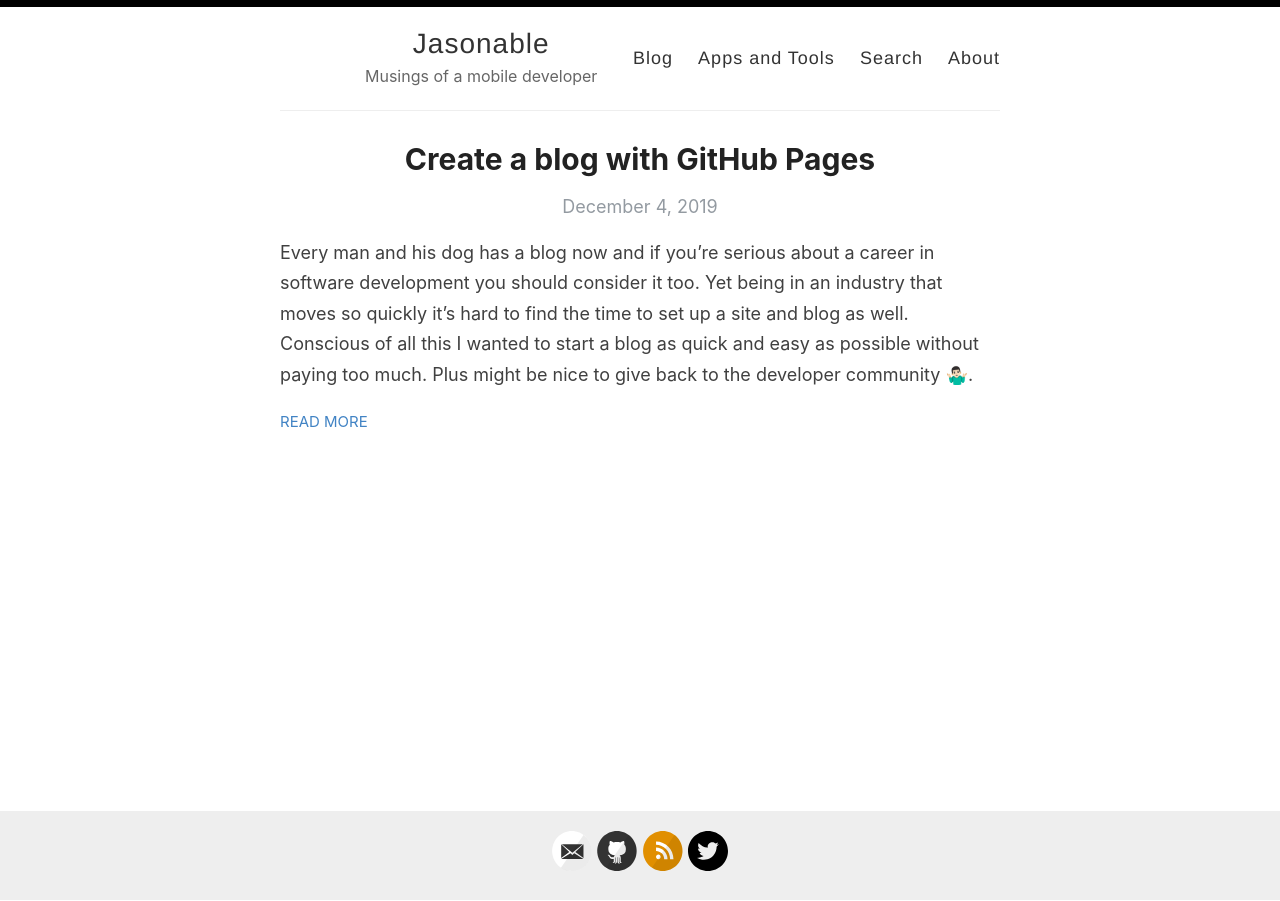
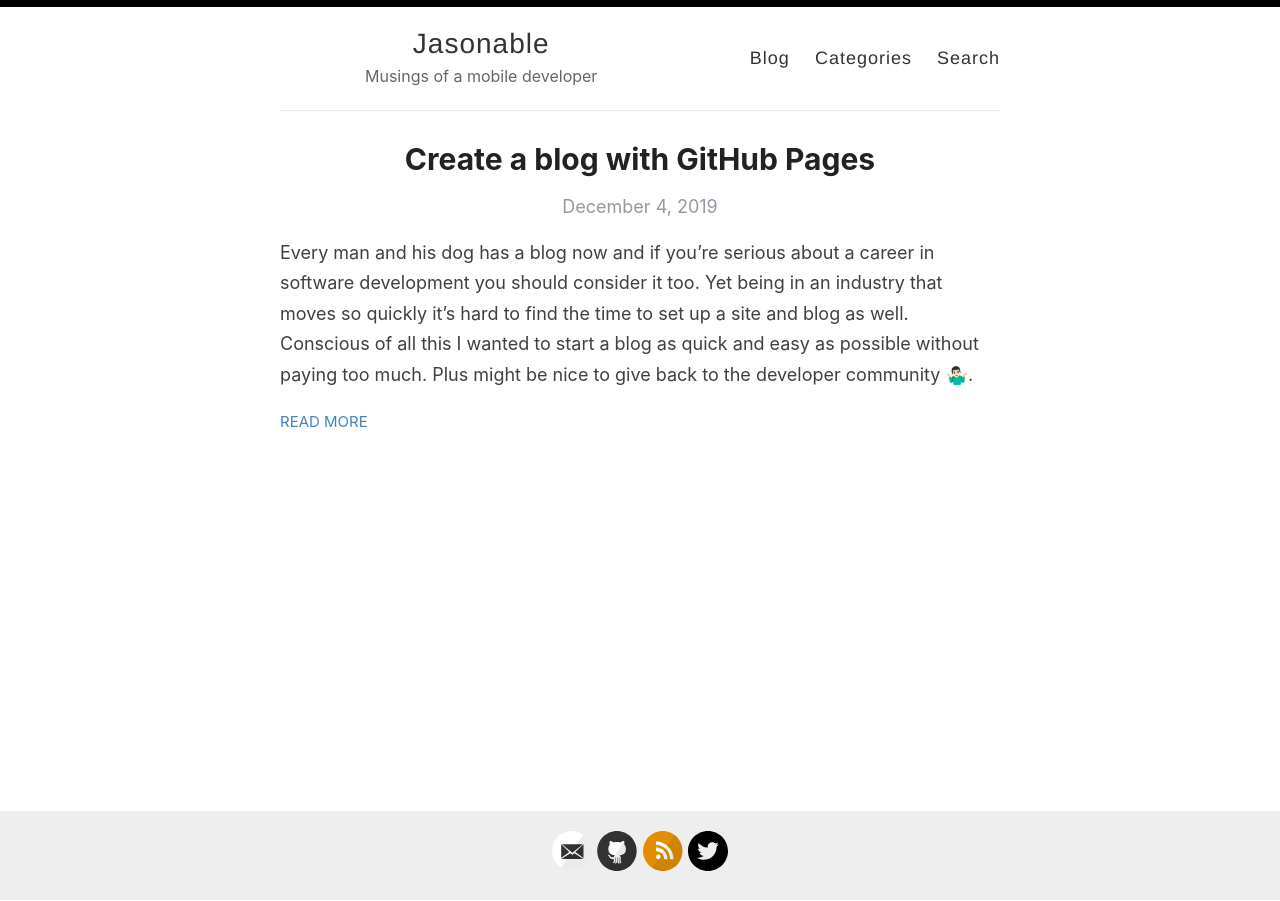
Before and after one commit to jmjones5/jmjones5.github.io, a Jekyll site: the page built from index.html, in a window 1280 px wide. Built offline with Jekyll 4.4.1, drawn with Linux system fonts in a browser that asks for light colours; the list of posts is cut into pages by our own code.

Commit message:
Remove unfinished pages
Why:
- Some pages were live that were not complete or were pages from the
original template.

This change addresses the need by:
- Remove the about and apps pages.
- Add in the categories page again.

```diff
--- a/_layouts/default.html
+++ b/_layouts/default.html
@@ -28,9 +28,8 @@
 
             <nav>
               <a href="{{ site.baseurl }}/">Blog</a>
-              <a href="{{ site.baseurl }}/appsandtools">Apps and Tools</a>
+              <a href="{{ site.baseurl }}/categories">Categories</a>
               <a href="{{ site.baseurl }}/search">Search</a>
-              <a href="{{ site.baseurl }}/about">About</a>
             </nav>
           </header>
         </div>
```
